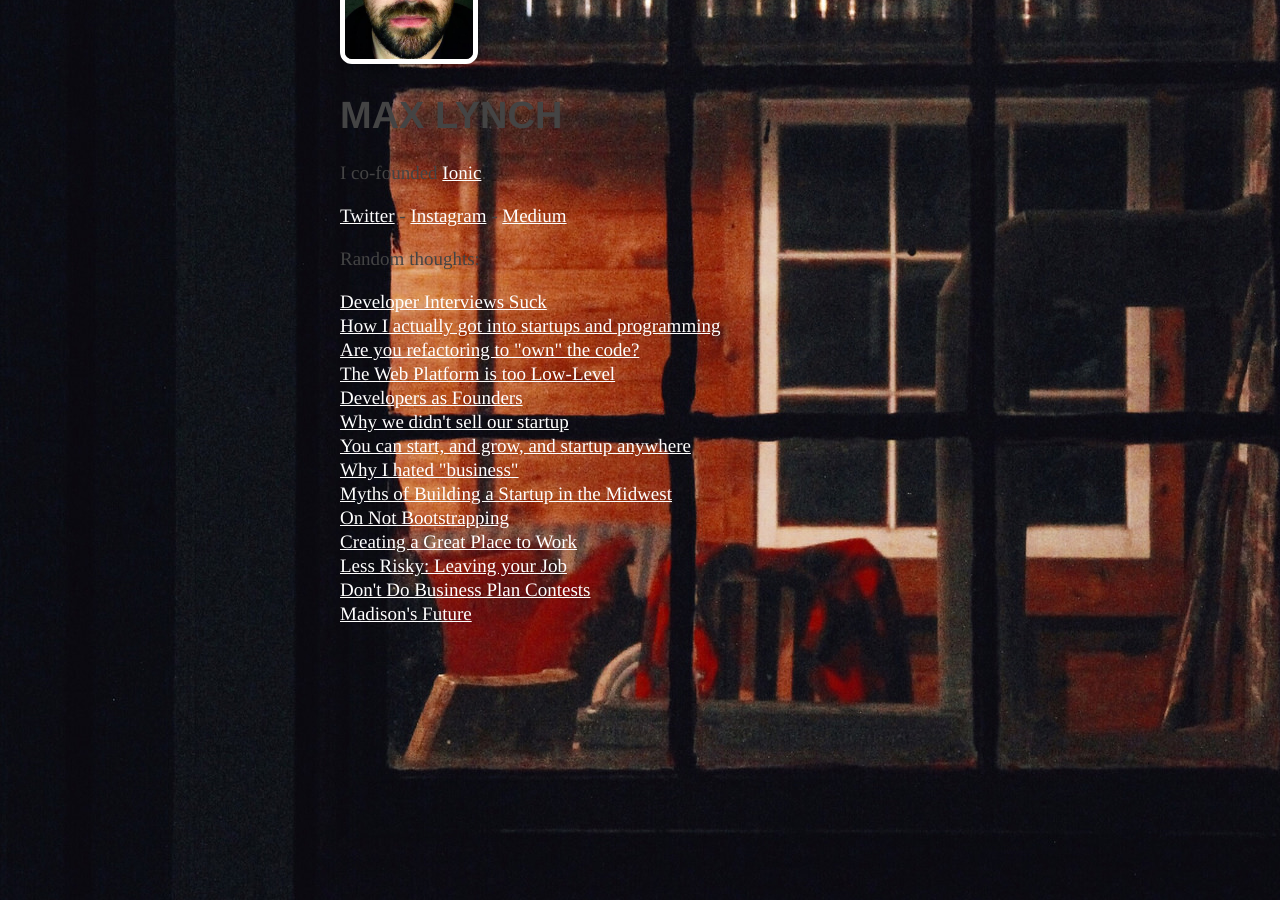
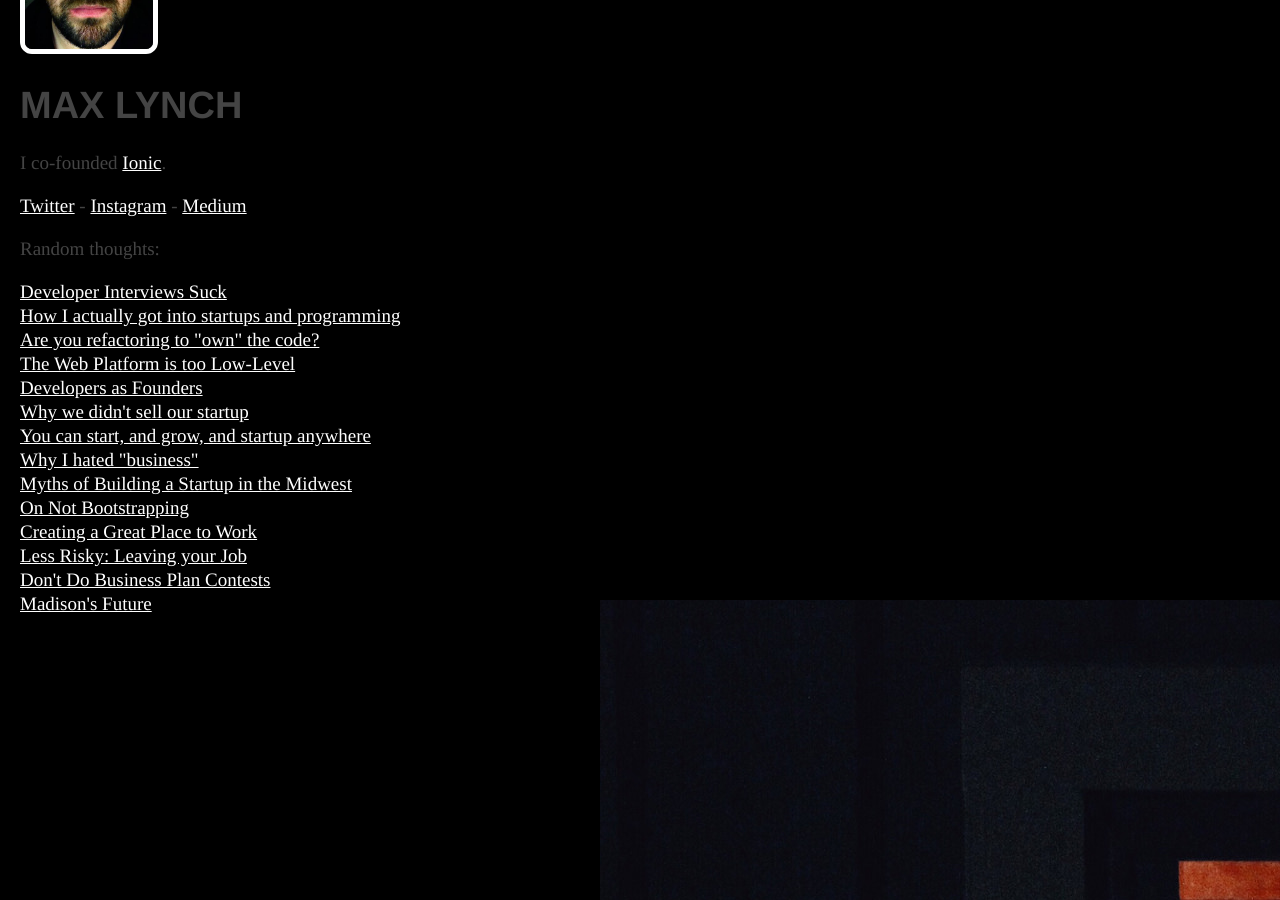
Before and after one commit to mlynch/mlynch.github.com, a Jekyll site: the page built from index.md, in a window 1280 px wide. Built offline with Jekyll 4.4.1, drawn with Linux system fonts in a browser that asks for light colours; Markdown is read by kramdown in place of the engine named in the settings; comment, search, counter and statistics services are not loaded.

Commit message:
Update clean.css

```diff
--- a/css/clean.css
+++ b/css/clean.css
@@ -18,7 +18,7 @@ margin: 0;
 
 body {
 	 background: url('/images/24296251963_71b008e856_k.jpg') no-repeat #000;
-	 background-position: 25% 50%;
+	 background-position: 600px 600px;
 
 }
 a {
@@ -42,9 +42,7 @@ h1, h2, h3, h4, h5 {
 }
 
 #wrapper {
-  max-width: 600px;
-  padding: 10px;
-  margin: auto;
+  margin-left: 20px;
 }
 
 #me {
```
